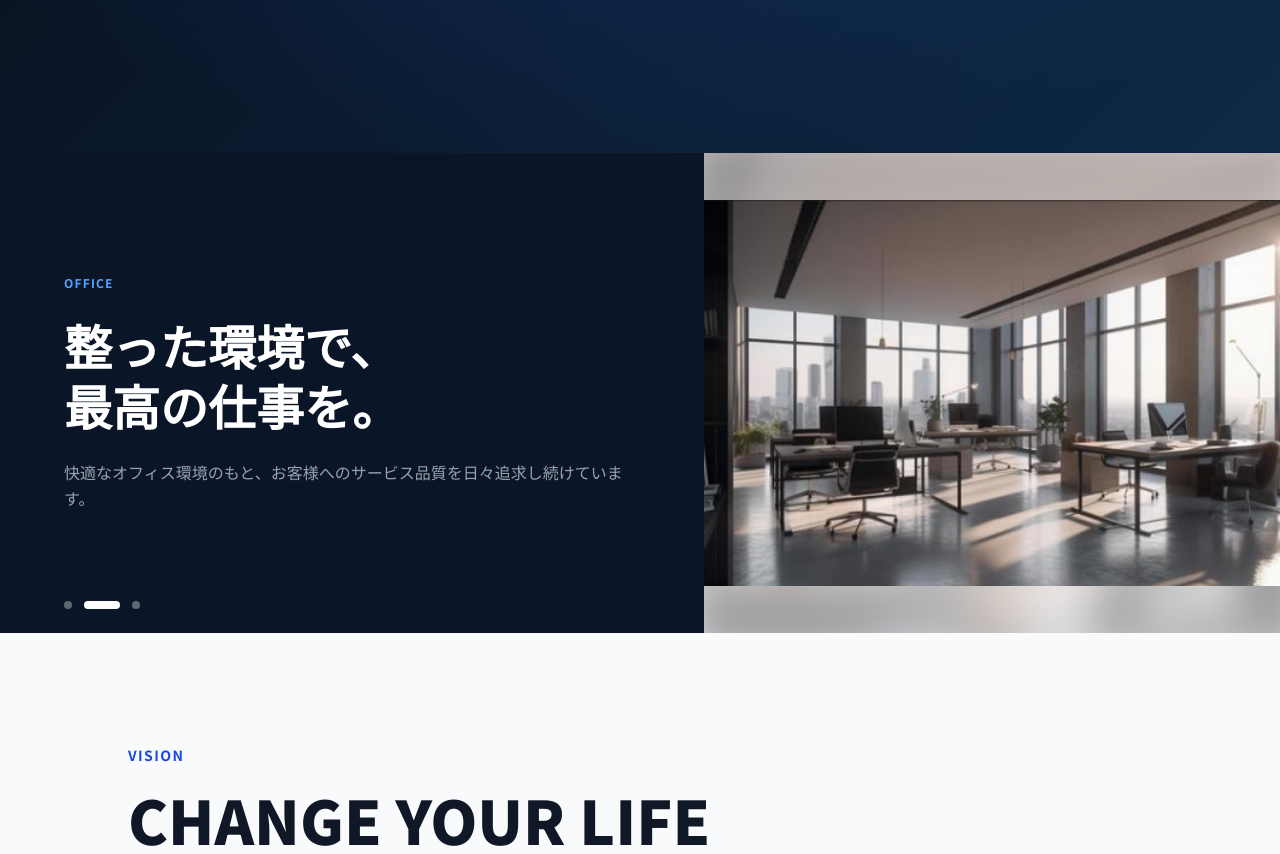
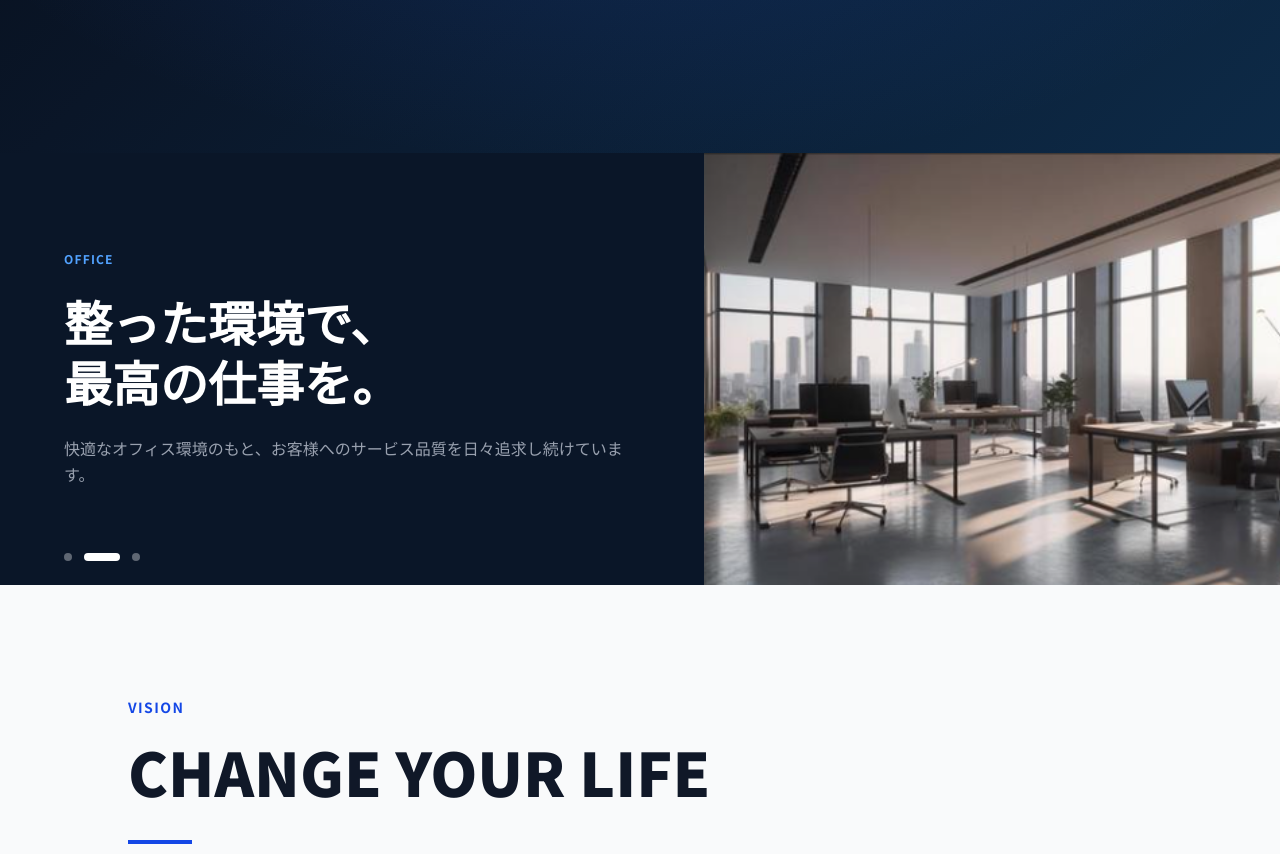
Before and after one commit to hongzhongyuuji99-gif/exia-corp, a Next.js app: page / in a window 1280 px wide. Shown: the part 720-1574 px from the top of the page. Built offline with nearby package versions, Linux system fonts and the light colour scheme.

Commit message:
Match slider height to 4:3 ratio of image panel (33.75vw)

```diff
--- a/app/components/ImageSlider.tsx
+++ b/app/components/ImageSlider.tsx
@@ -33,7 +33,7 @@ export function ImageSlider() {
   }, [])
 
   return (
-    <section className="relative overflow-hidden" style={{ height: '60vh', minHeight: '420px' }}>
+    <section className="relative overflow-hidden" style={{ height: 'clamp(320px, 33.75vw, 650px)' }}>
       {SLIDES.map((slide, i) => (
         <div
           key={i}
@@ -73,13 +73,8 @@ export function ImageSlider() {
               <p className="text-gray-400 text-base leading-relaxed">{slide.body}</p>
             </div>
             <div className="flex-1 relative overflow-hidden">
-              {/* 背景: 同画像をぼかして余白を埋める */}
               {/* eslint-disable-next-line @next/next/no-img-element */}
-              <img src={slide.src} aria-hidden="true" className="absolute inset-0 w-full h-full object-cover scale-110"
-                style={{ filter: 'blur(18px)', opacity: 0.5 }} />
-              {/* 前景: フル表示 */}
-              {/* eslint-disable-next-line @next/next/no-img-element */}
-              <img src={slide.src} alt={slide.label} className="absolute inset-0 w-full h-full object-contain relative z-10" />
+              <img src={slide.src} alt={slide.label} className="w-full h-full object-cover" />
             </div>
           </div>
         </div>
```
